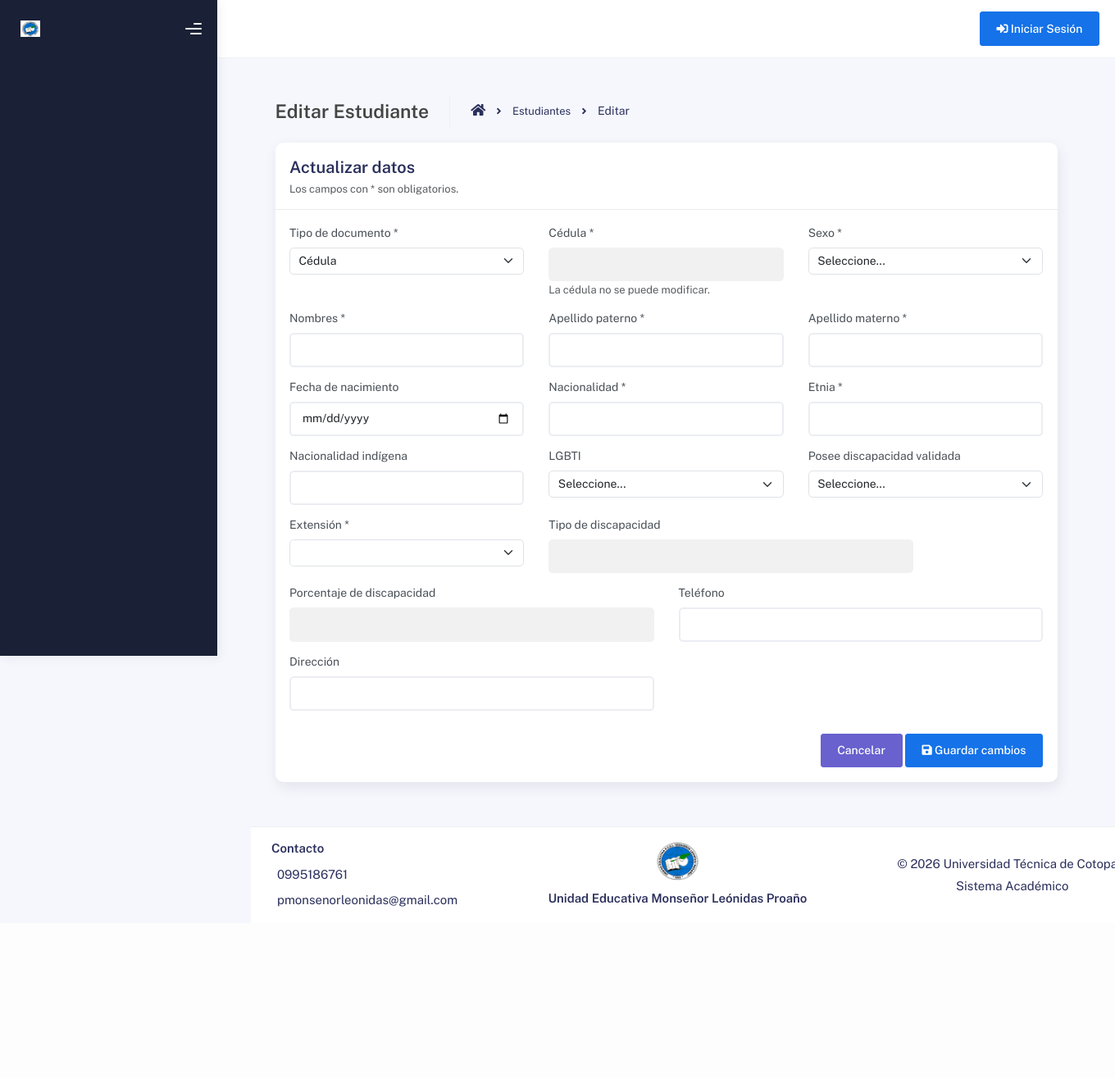
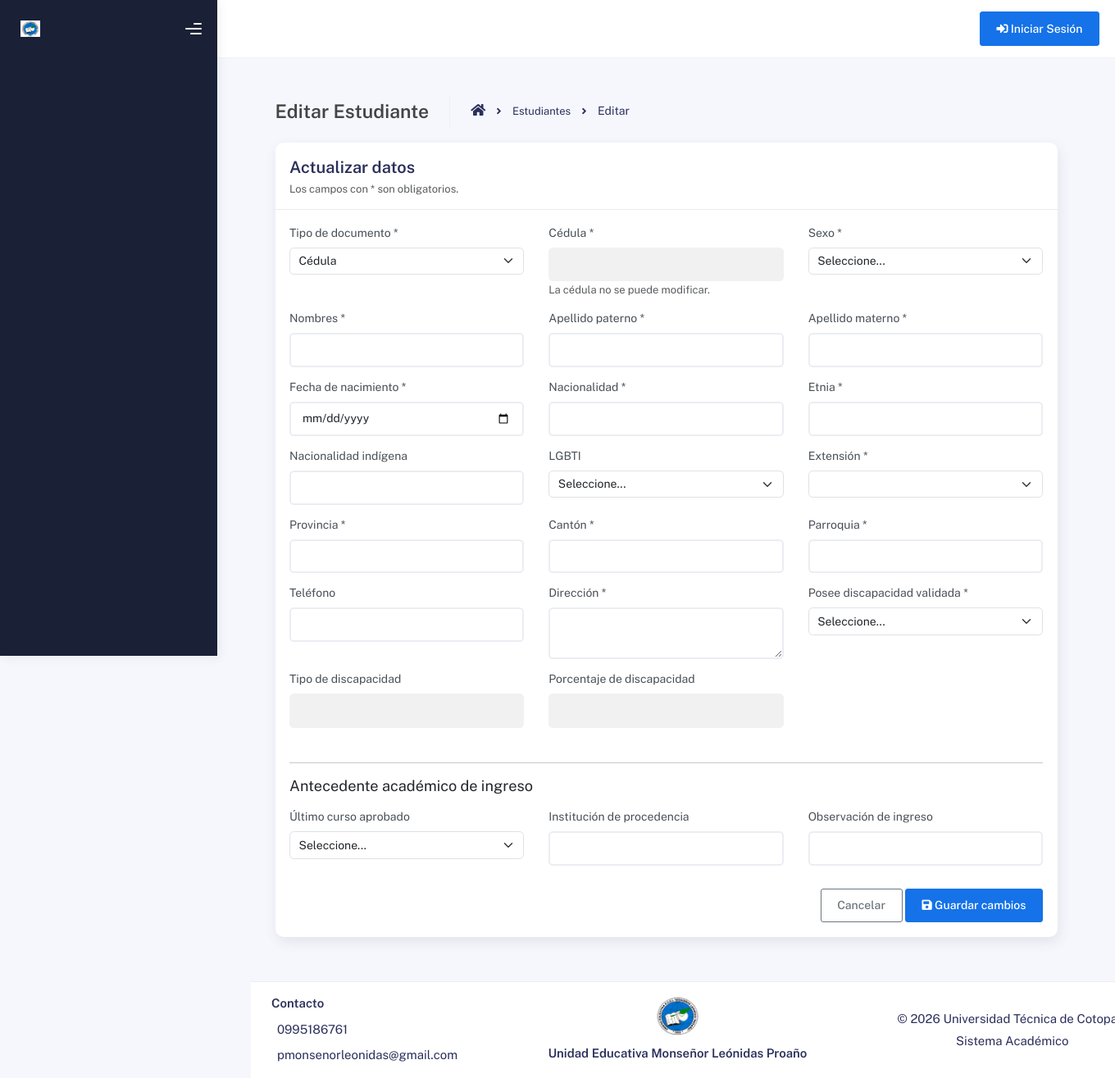
Before and after one commit to Stalinjs/sistema-colegio, a Django app: template Aplicaciones/Gestion/templates/estudiantes/estudiantes_editar.html in a window 1360 px wide; the page is wider, and only the part inside the window is pictured. Shown: that part at 82% size. Before the commit the page ends 1106 px from the top of that part, so only its background shows below. Run offline with Django 3.2, Linux system fonts and the light colour scheme; the template is opened without the code that fills it, so the values that code supplies are empty; some libraries are stand-ins or nearby versions.

Commit message:
Mejoras en Matricula

```diff
--- a/Aplicaciones/Gestion/templates/estudiantes/estudiantes_editar.html
+++ b/Aplicaciones/Gestion/templates/estudiantes/estudiantes_editar.html
@@ -68,7 +68,7 @@
           </div>
 
           <div class="col-md-4 mb-3">
-            <label class="form-label">Fecha de nacimiento</label>
+            <label class="form-label">Fecha de nacimiento *</label>
             <input type="date" name="fecha_nacimiento" class="form-control"
                    value="{% if estudiante.fecha_nacimiento %}{{ estudiante.fecha_nacimiento|date:'Y-m-d' }}{% endif %}">
           </div>
@@ -98,15 +98,6 @@
           </div>
 
           <div class="col-md-4 mb-3">
-            <label class="form-label">Posee discapacidad validada</label>
-            <select name="posee_discapacidad" id="posee_discapacidad" class="form-select">
-              <option value="">Seleccione...</option>
-              <option value="SI" {% if estudiante.posee_discapacidad == "SI" %}selected{% endif %}>Sí</option>
-              <option value="NO" {% if estudiante.posee_discapacidad == "NO" %}selected{% endif %}>No</option>
-            </select>
-          </div>
-
-          <div class="col-md-4 mb-3">
             <label class="form-label">Extensión *</label>
             <select name="sucursal" class="form-select">
               <option value="" disabled>Seleccione...</option>
@@ -118,31 +109,85 @@
             </select>
           </div>
 
-          <div class="col-md-6 mb-3">
+          <div class="col-md-4 mb-3">
+            <label class="form-label">Provincia *</label>
+            <input type="text" name="provincia" class="form-control" value="{{ estudiante.provincia|default:'' }}">
+          </div>
+
+          <div class="col-md-4 mb-3">
+            <label class="form-label">Cantón *</label>
+            <input type="text" name="canton" class="form-control" value="{{ estudiante.canton|default:'' }}">
+          </div>
+
+          <div class="col-md-4 mb-3">
+            <label class="form-label">Parroquia *</label>
+            <input type="text" name="parroquia" class="form-control" value="{{ estudiante.parroquia|default:'' }}">
+          </div>
+
+          <div class="col-md-4 mb-3">
+            <label class="form-label">Teléfono</label>
+            <input type="text" name="telefono" class="form-control" value="{{ estudiante.telefono|default:'' }}">
+          </div>
+
+          <div class="col-md-4 mb-3">
+            <label class="form-label">Dirección *</label>
+            <textarea name="direccion" class="form-control" rows="2">{{ estudiante.direccion|default:'' }}</textarea>
+          </div>
+
+          <div class="col-md-4 mb-3">
+            <label class="form-label">Posee discapacidad validada *</label>
+            <select name="posee_discapacidad" id="posee_discapacidad" class="form-select">
+              <option value="">Seleccione...</option>
+              <option value="SI" {% if estudiante.posee_discapacidad == "SI" %}selected{% endif %}>Sí</option>
+              <option value="NO" {% if estudiante.posee_discapacidad == "NO" %}selected{% endif %}>No</option>
+            </select>
+          </div>
+
+          <div class="col-md-4 mb-3">
             <label class="form-label">Tipo de discapacidad</label>
             <input type="text" name="tipo_discapacidad" id="tipo_discapacidad" class="form-control" value="{{ estudiante.tipo_discapacidad|default:'' }}">
           </div>
 
-          <div class="col-md-6 mb-3">
+          <div class="col-md-4 mb-3">
             <label class="form-label">Porcentaje de discapacidad</label>
             <input type="number" name="porcentaje_discapacidad" id="porcentaje_discapacidad" class="form-control" min="0" max="100"
                    value="{{ estudiante.porcentaje_discapacidad|default:'' }}">
           </div>
 
-          <div class="col-md-6 mb-3">
-            <label class="form-label">Teléfono</label>
-            <input type="text" name="telefono" class="form-control" value="{{ estudiante.telefono|default:'' }}">
+          <div class="col-md-12 mt-3">
+            <hr>
+            <h5 class="mb-3">Antecedente académico de ingreso</h5>
           </div>
 
-          <div class="col-md-6 mb-3">
-            <label class="form-label">Dirección</label>
-            <input type="text" name="direccion" class="form-control" value="{{ estudiante.direccion|default:'' }}">
+          <div class="col-md-4 mb-3">
+            <label class="form-label">Último curso aprobado</label>
+            <select name="curso_aprobado_ingreso" class="form-select">
+              <option value="">Seleccione...</option>
+              {% for c in cursos %}
+                <option value="{{ c.id }}"
+                  {% if historial_ingreso and historial_ingreso.curso_aprobado.id == c.id %}selected{% endif %}>
+                  {{ c.nombre }} - Orden {{ c.orden }}
+                </option>
+              {% endfor %}
+            </select>
+          </div>
+
+          <div class="col-md-4 mb-3">
+            <label class="form-label">Institución de procedencia</label>
+            <input type="text" name="institucion_procedencia" class="form-control"
+                   value="{% if historial_ingreso %}{{ historial_ingreso.institucion_procedencia|default:'' }}{% endif %}">
+          </div>
+
+          <div class="col-md-4 mb-3">
+            <label class="form-label">Observación de ingreso</label>
+            <input type="text" name="observacion_ingreso" class="form-control"
+                   value="{% if historial_ingreso %}{{ historial_ingreso.observacion|default:'' }}{% endif %}">
           </div>
 
         </div>
 
         <div class="text-end mt-3">
-          <a href="{% url 'estudiantes_lista' %}" class="btn btn-secondary">
+          <a href="{% url 'estudiantes_lista' %}" class="btn btn-outline-secondary">
             Cancelar
           </a>
           <button type="submit" class="btn btn-primary">
@@ -186,9 +231,15 @@ $(document).ready(function () {
             nombres: { required: true, minlength: 2 },
             apellido_paterno: { required: true, minlength: 2 },
             apellido_materno: { required: true, minlength: 2 },
+            fecha_nacimiento: { required: true },
             nacionalidad: { required: true, minlength: 3 },
             etnia: { required: true, minlength: 2 },
+            posee_discapacidad: { required: true },
             sucursal: { required: true },
+            provincia: { required: true, minlength: 2 },
+            canton: { required: true, minlength: 2 },
+            parroquia: { required: true, minlength: 2 },
+            direccion: { required: true, minlength: 5 },
             porcentaje_discapacidad: {
                 required: function() {
                     return $("#posee_discapacidad").val() === "SI";
@@ -210,9 +261,15 @@ $(document).ready(function () {
             nombres: { required: "Ingrese los nombres", minlength: "Mínimo 2 caracteres" },
             apellido_paterno: { required: "Ingrese el apellido paterno", minlength: "Mínimo 2 caracteres" },
             apellido_materno: { required: "Ingrese el apellido materno", minlength: "Mínimo 2 caracteres" },
+            fecha_nacimiento: { required: "Ingrese la fecha de nacimiento" },
             nacionalidad: { required: "Ingrese la nacionalidad", minlength: "Mínimo 3 caracteres" },
             etnia: { required: "Ingrese la etnia", minlength: "Mínimo 2 caracteres" },
+            posee_discapacidad: { required: "Seleccione una opción" },
             sucursal: { required: "Seleccione la extensión" },
+            provincia: { required: "Ingrese la provincia", minlength: "Mínimo 2 caracteres" },
+            canton: { required: "Ingrese el cantón", minlength: "Mínimo 2 caracteres" },
+            parroquia: { required: "Ingrese la parroquia", minlength: "Mínimo 2 caracteres" },
+            direccion: { required: "Ingrese la dirección", minlength: "Mínimo 5 caracteres" },
             tipo_discapacidad: {
                 required: "Ingrese el tipo de discapacidad",
                 minlength: "Mínimo 2 caracteres"
```
Also changed, not shown: Aplicaciones/Gestion/models.py (+75 -11 lines), Aplicaciones/Gestion/templates/estudiantes/estudiantes_crear.html (+71 -19 lines), Aplicaciones/Gestion/views.py (+80 -3 lines), Aplicaciones/Gestion/migrations/0016_estudiante_canton_estudiante_parroquia_and_more.py (added).
